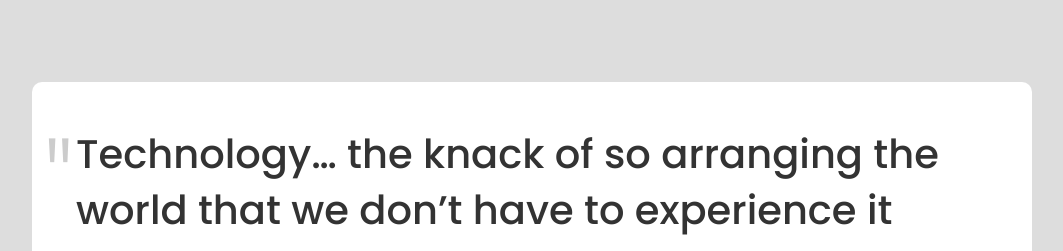
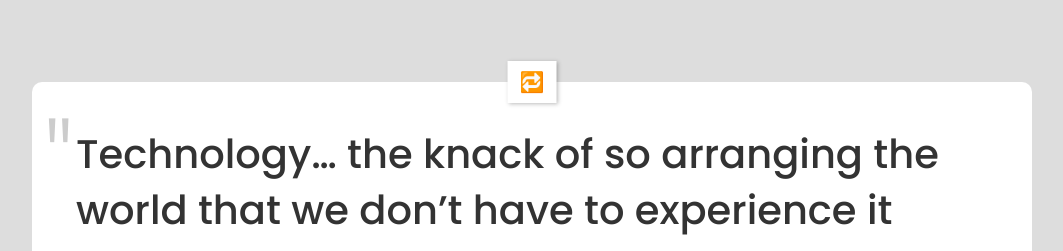
Before and after one commit to shivPosted/random-quote-labour-work, a plain HTML site: page index.html in a window 1280 px wide. Shown: the part 186-437 px from the top of the page, without its empty margins (108-1171 px from the left). Drawn offline with Linux system fonts and the light colour scheme.

Commit message:
added a reload button 🚀

```diff
--- a/index.html
+++ b/index.html
@@ -11,6 +11,7 @@
     <header>
       <blockquote>Here is the quote you are looking for</blockquote>
       <p>&ndash;<span>author</span></p>
+      <div class="reloader">🔁</div>
     </header>
   </body>
 </html>
--- a/scripts.js
+++ b/scripts.js
@@ -101,6 +101,7 @@ const quote = [
 ];
 const quoteToDisplay = document.querySelector("blockquote");
 const authorToDisplay = document.querySelector("span");
+const reload = document.querySelector(".reloader");
 
 const onLoad = function () {
   const rn = Math.floor(Math.random() * 20);
@@ -108,5 +109,6 @@ const onLoad = function () {
   quoteToDisplay.textContent = quote[rn].quote;
   authorToDisplay.textContent = quote[rn].author;
 };
+onLoad();
 
-onLoad();
+reload.addEventListener("click", onLoad);
--- a/style.css
+++ b/style.css
@@ -20,6 +20,7 @@ body {
 header {
   max-width: 100rem;
   background-color: #fff;
+  position: relative;
   display: flex;
   flex-direction: column;
   justify-content: center;
@@ -39,7 +40,7 @@ blockquote {
 blockquote::before {
   position: absolute;
   content: '"';
-  top: -18%;
+  top: -4rem;
   left: -3.5%;
   font-size: 12.8rem;
   font-weight: 200;
@@ -50,3 +51,19 @@ p {
   margin-left: auto;
   font-size: 3.2rem;
 }
+
+.reloader {
+  position: absolute;
+  top: 0;
+  left: 50%;
+  transform: translate(-50%, -50%);
+  font-size: 2rem;
+  padding: 0.6rem 1.2rem;
+  background-color: #fff;
+  box-shadow: 1px 1px 4px rgba(34, 34, 34, 0.3);
+  transition: all 0.5s;
+  cursor: pointer;
+}
+.reloader:active {
+  transform: translate(-50%, -45%);
+}
```
